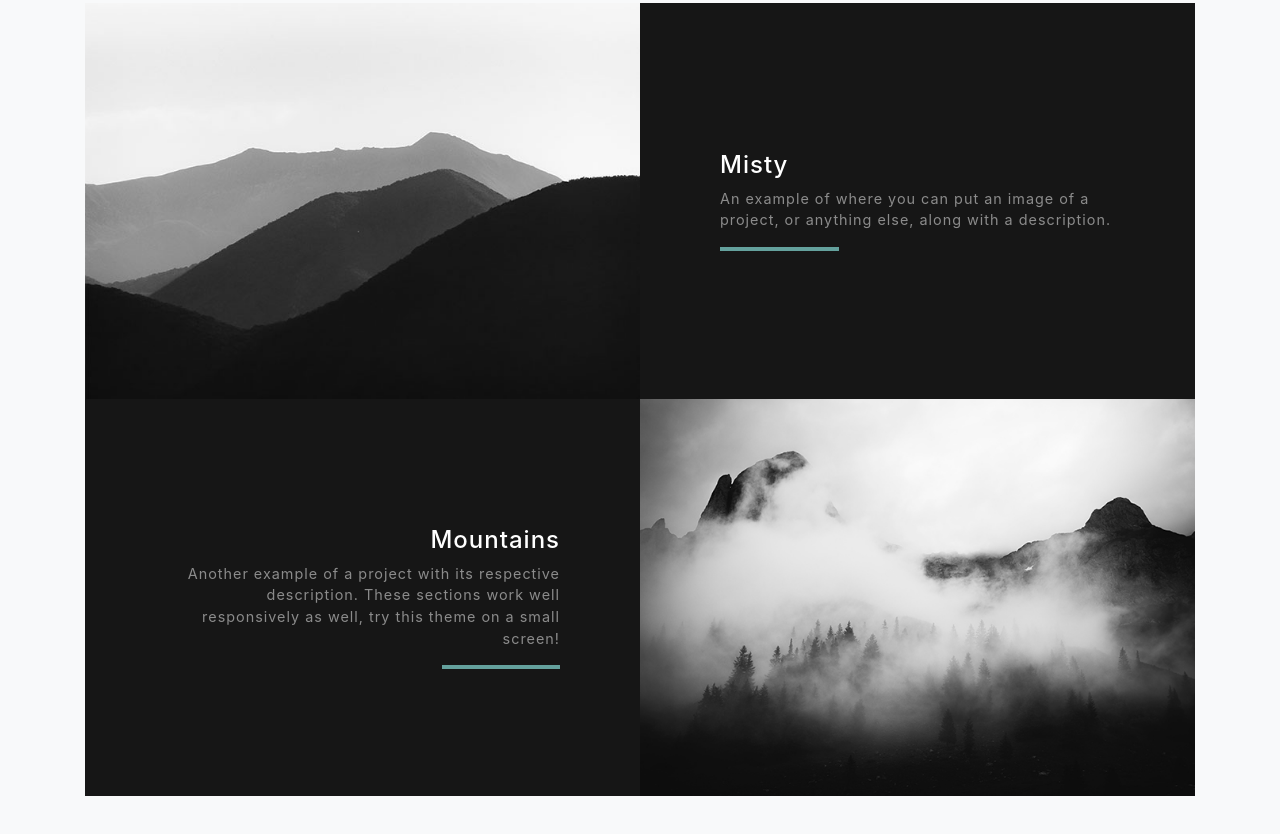
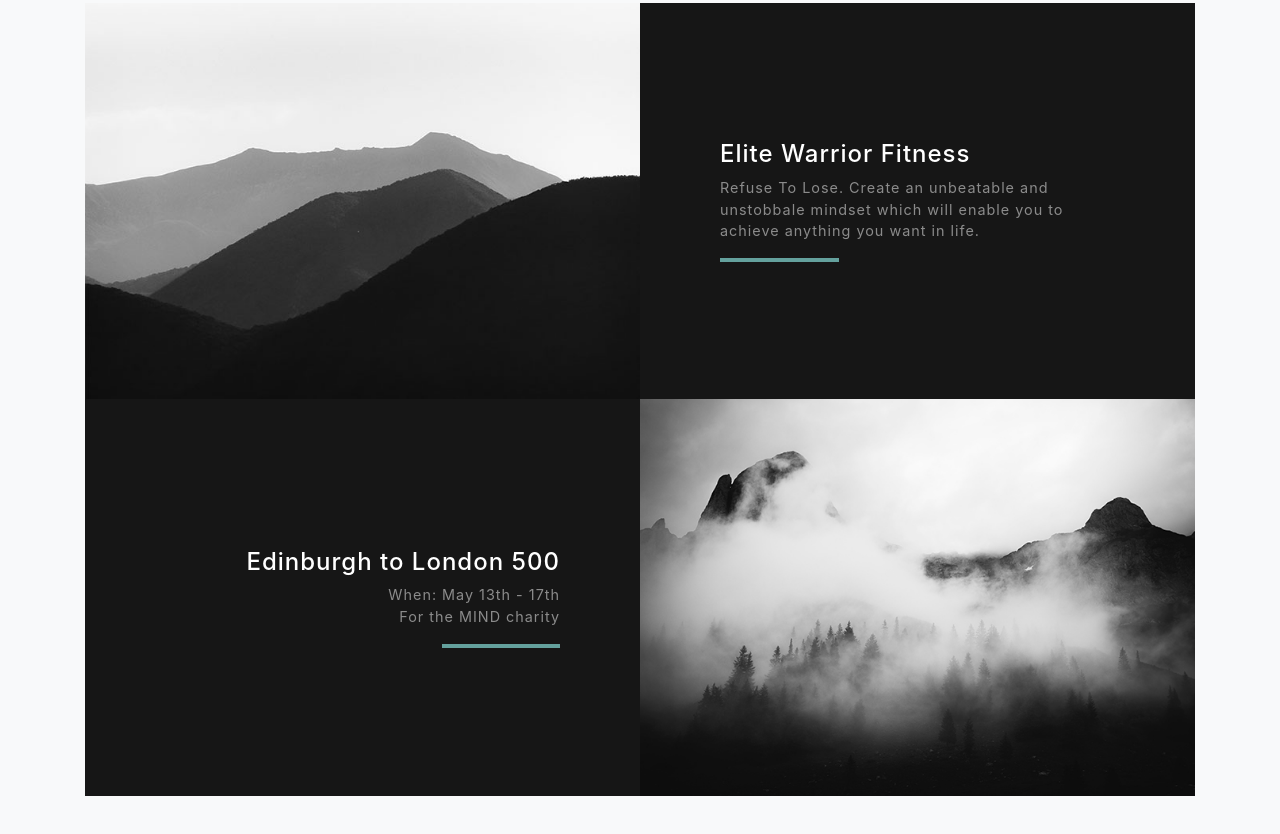
Before and after one commit to jackosullivanpt/jlo, a website with bundled scripts: page index.html in a window 1280 px wide. Shown: the part 1945-2779 px from the top of the page. Built offline with nearby package versions, Linux system fonts and the light colour scheme.

Commit message:
Update index.html

```diff
--- a/index.html
+++ b/index.html
@@ -100,8 +100,9 @@
             <div class="bg-black text-center h-100 project">
               <div class="d-flex h-100">
                 <div class="project-text w-100 my-auto text-center text-lg-left">
-                  <h4 class="text-white">Misty</h4>
-                  <p class="mb-0 text-white-50">An example of where you can put an image of a project, or anything else, along with a description.</p>
+                  <h4 class="text-white">Elite Warrior Fitness</h4>
+                  <p class="mb-0 text-white-50">Refuse To Lose. Create an unbeatable and unstobbale mindset which will
+                  enable you to achieve anything you want in life.</p>
                   <hr class="d-none d-lg-block mb-0 ml-0">
                 </div>
               </div>
@@ -118,8 +119,11 @@
             <div class="bg-black text-center h-100 project">
               <div class="d-flex h-100">
                 <div class="project-text w-100 my-auto text-center text-lg-right">
-                  <h4 class="text-white">Mountains</h4>
-                  <p class="mb-0 text-white-50">Another example of a project with its respective description. These sections work well responsively as well, try this theme on a small screen!</p>
+                  <h4 class="text-white">Edinburgh to London 500</h4>
+                  <p class="mb-0 text-white-50">
+                      When: May 13th - 17th</p>
+                  <p class="mb-0 text-white-50">
+                      For the MIND charity</p>
                   <hr class="d-none d-lg-block mb-0 mr-0">
                 </div>
               </div>
```
